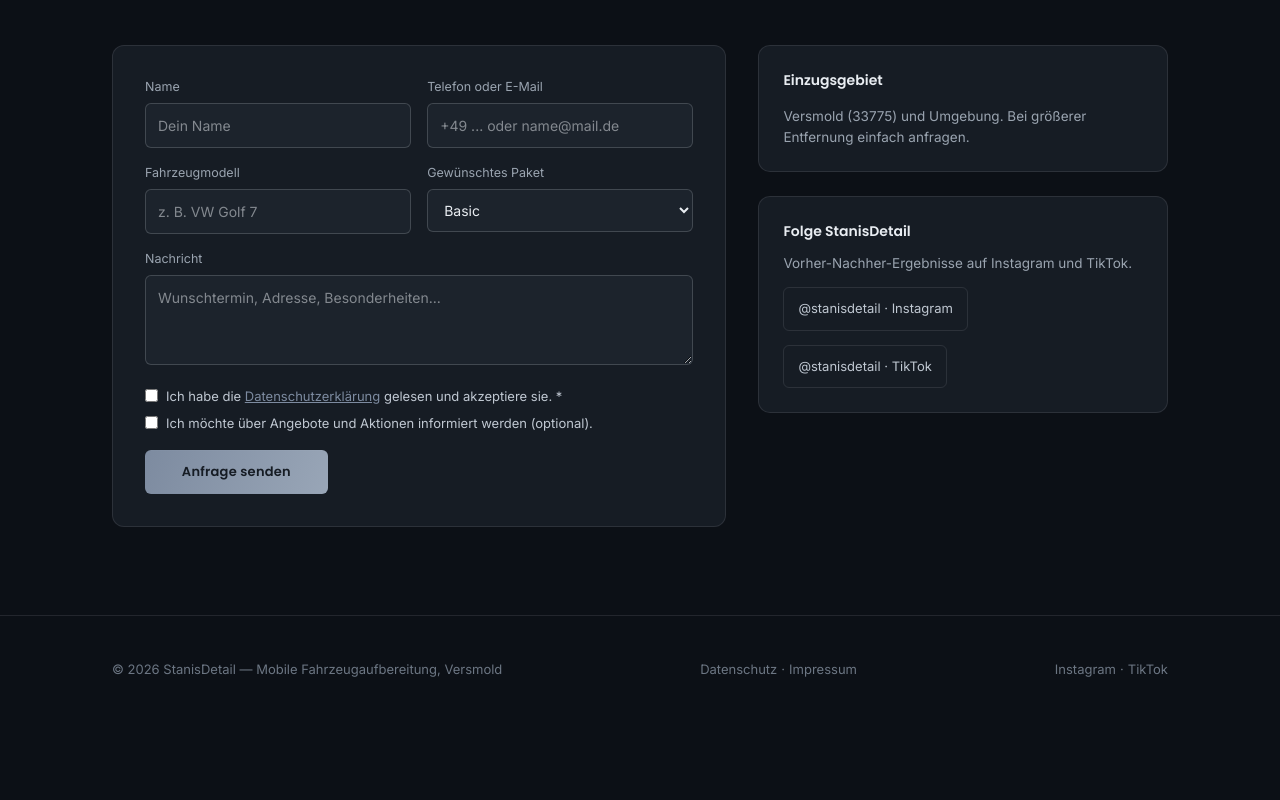
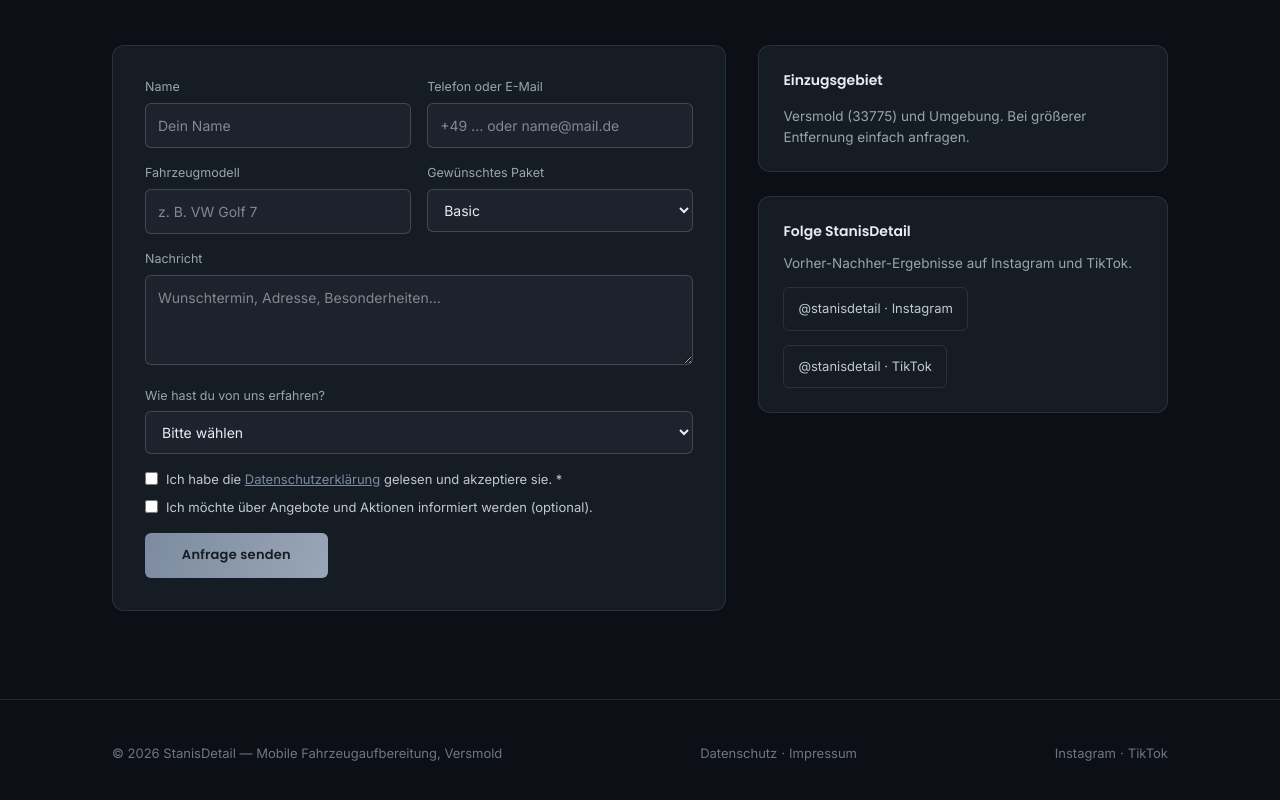
Before and after one commit to Chebannich/stanis-detail, a Next.js app: page / in a window 1280 px wide. Shown: the part 3474-4274 px from the top of the page. Before the commit the page ends 4198 px from the top, so only its background shows below. Built offline with nearby package versions, Linux system fonts and the light colour scheme.

Commit message:
feat: add referral source field to contact form

```diff
--- a/src/app/components/Contact.tsx
+++ b/src/app/components/Contact.tsx
@@ -51,6 +51,7 @@ export default function Contact({ selectedPackage }: ContactProps) {
     website: "",
     privacyAccepted: false,
     marketingAccepted: false,
+    source: "",
   });
 
   useEffect(() => {
@@ -116,6 +117,7 @@ export default function Contact({ selectedPackage }: ContactProps) {
           website: "",
           privacyAccepted: false,
           marketingAccepted: false,
+          source: "",
         });
       } else {
         setStatus('error');
@@ -165,6 +167,19 @@ export default function Contact({ selectedPackage }: ContactProps) {
               <div>
                 <label htmlFor="message" className="text-[12.5px] text-silver-400 mb-1.5 block">Nachricht</label>
                 <textarea id="message" name="message" value={formData.message} onChange={handleChange} placeholder="Wunschtermin, Adresse, Besonderheiten... " className="w-full bg-surface-2 border border-line-strong rounded-md py-2.75 px-3 min-h-22.5 text-silver-100 text-[14px] outline-none transition-colors focus:border-accent"></textarea>
+              </div>
+
+              <div>
+                <label htmlFor="source" className="text-[12.5px] text-silver-400 mb-1.5 block">Wie hast du von uns erfahren?</label>
+                <select id="source" name="source" value={formData.source} onChange={handleChange} className="w-full bg-surface-2 border border-line-strong rounded-md py-2.75 px-3 text-silver-100 text-[14px] outline-none transition-colors focus:border-accent">
+                  <option value="">Bitte wählen</option>
+                  <option value="flyer">Flyer</option>
+                  <option value="visitenkarte">Visitenkarte</option>
+                  <option value="kleinanzeigen">Kleinanzeigen</option>
+                  <option value="empfehlung">Empfehlung</option>
+                  <option value="social">Instagram/TikTok</option>
+                  <option value="sonstiges">Sonstiges</option>
+                </select>
               </div>
 
               <div className="flex flex-col gap-2">
```
